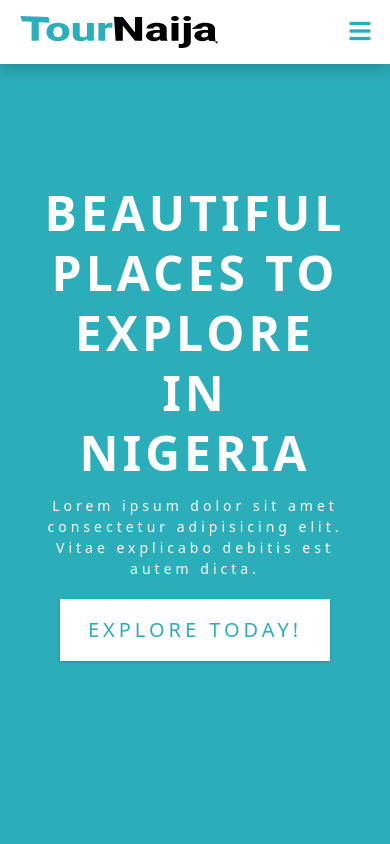
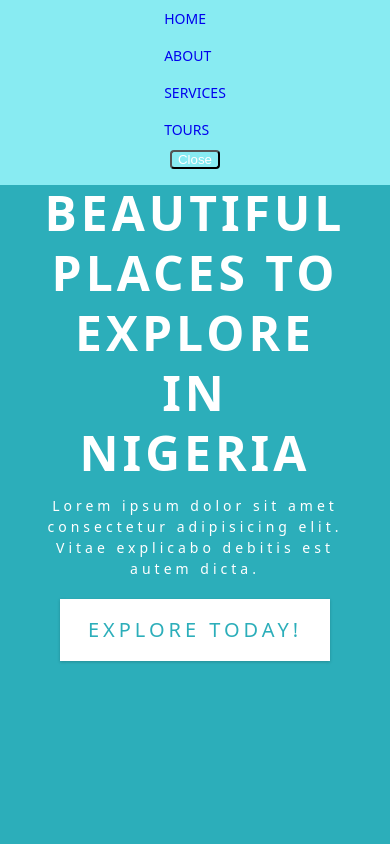
Before and after one commit to Mrjiks/tournaija, a React (Create React App) app: page / in a window 390 px wide. Both pictures are taken after a click on the button 360 px from the left and 32 px from the top of the page. Shown: the top 844 px of the page. Built offline with nearby package versions, Linux system fonts and the light colour scheme.

Commit message:
Add mobile menu links

```diff
--- a/src/App.js
+++ b/src/App.js
@@ -1,6 +1,7 @@
 import About from "./components/About";
 import Footer from "./components/Footer";
 import Hero from "./components/Hero";
+import MobileMenu from "./components/MobileMenu";
 import Navbar from "./components/Navbar";
 import Services from "./components/Services";
 import Tours from "./components/Tours";
--- a/src/components/Hero.js
+++ b/src/components/Hero.js
@@ -1,4 +1,6 @@
 import React from "react";
+import { useState } from "react";
+import MobileMenu from "./MobileMenu";
 
 const Hero = () => {
   return (
--- /dev/null
+++ b/src/components/MobileMenu.js
@@ -0,0 +1,28 @@
+import React from "react";
+import { pageLinks, socialLinks } from "../data";
+import { useGlobalContext } from "./context";
+
+const MobileMenu = () => {
+  const { showMenu, closeMenu } = useGlobalContext();
+
+  return (
+    <div className='menu-container'>
+      <ul id='nav-links' className='links-container'>
+        {pageLinks.map((link) => {
+          return (
+            <li key={link.id} className='link-list' onClick={() => closeMenu(!showMenu)}>
+              <a href={link.href} className='link-item'>
+                {link.text}
+              </a>
+            </li>
+          );
+        })}
+      </ul>
+      <div className='close-btn'>
+        <button onClick={() => closeMenu(!showMenu)}>Close</button>
+      </div>
+    </div>
+  );
+};
+
+export default MobileMenu;
--- a/src/components/Navbar.js
+++ b/src/components/Navbar.js
@@ -1,14 +1,22 @@
-import React from "react";
+import React, { useState } from "react";
 import logo from "../images/logo.svg";
 import { pageLinks, socialLinks } from "../data";
+import MobileMenu from "./MobileMenu";
+import { useGlobalContext } from "./context";
 
 const Navbar = () => {
+  const { showMenu, closeMenu, toggleMenu } = useGlobalContext();
+
   return (
     <nav className='navbar'>
       <div className='nav-center'>
         <div className='nav-header'>
           <img src={logo} className='nav-logo' alt='backroads' />
-          <button type='button' className='nav-toggle' id='nav-toggle'>
+          <button
+            type='button'
+            className='nav-toggle'
+            id='nav-toggle'
+            onClick={() => toggleMenu(!showMenu)}>
             <i className='fas fa-bars'></i>
           </button>
         </div>
@@ -36,6 +44,7 @@ const Navbar = () => {
           })}
         </ul>
       </div>
+      {showMenu && <MobileMenu />}
     </nav>
   );
 };
--- /dev/null
+++ b/src/components/context.js
@@ -0,0 +1,32 @@
+import React, { useContext } from "react";
+
+const AppContext = React.createContext();
+
+const AppProvider = ({ children }) => {
+  const [showMenu, setMenu] = React.useState(false);
+
+  const toggleMenu = () => {
+    setMenu(() => !showMenu);
+  };
+  const closeMenu = () => {
+    if (showMenu) {
+      setMenu(() => !showMenu);
+    }
+  };
+  return (
+    <AppContext.Provider
+      value={{
+        showMenu,
+        toggleMenu,
+        closeMenu,
+      }}>
+      {children}
+    </AppContext.Provider>
+  );
+};
+// custom hook for using the created contextAPI
+export const useGlobalContext = () => {
+  return useContext(AppContext);
+};
+
+export { AppProvider };
--- a/src/index.css
+++ b/src/index.css
@@ -570,3 +570,44 @@ Navbar
     color: var(--clr-primary-8);
   }
 }
+
+.menu-container {
+  display: flex;
+  flex-direction: column;
+  align-items: center;
+  width: 100%;
+  margin: 0 auto;
+  background-color: var(--clr-primary-8);
+  position: absolute;
+  top: 0px;
+  overflow: hidden;
+}
+.link-list {
+  text-transform: uppercase;
+  padding: 0.5rem;
+  color: var(--clr-white);
+}
+.link-item:hover {
+  color: var(--clr-white);
+  border-left: 2px solid white;
+}
+.close-btn {
+  margin-bottom: 1rem;
+}
+
+.close-btn button {
+  width: 50px;
+  border-radius: 4px;
+  color: white;
+  background-color: var(--clr-primary-8);
+  cursor: pointer;
+}
+
+.close-btn button:hover {
+  width: 50px;
+  border-radius: 4px;
+  color: var(--clr-primary-8);
+  color: red;
+  cursor: pointer;
+  transform: scale(1.2);
+}
--- a/src/index.js
+++ b/src/index.js
@@ -2,10 +2,13 @@ import React from "react";
 import ReactDOM from "react-dom/client";
 import "./index.css";
 import App from "./App";
+import { AppProvider } from "./components/context";
 
 const root = ReactDOM.createRoot(document.getElementById("root"));
 root.render(
   <React.StrictMode>
-    <App />
+    <AppProvider>
+      <App />
+    </AppProvider>
   </React.StrictMode>
 );
```
Also changed, not shown: src/components/Footer.js (+9 -0 lines).
